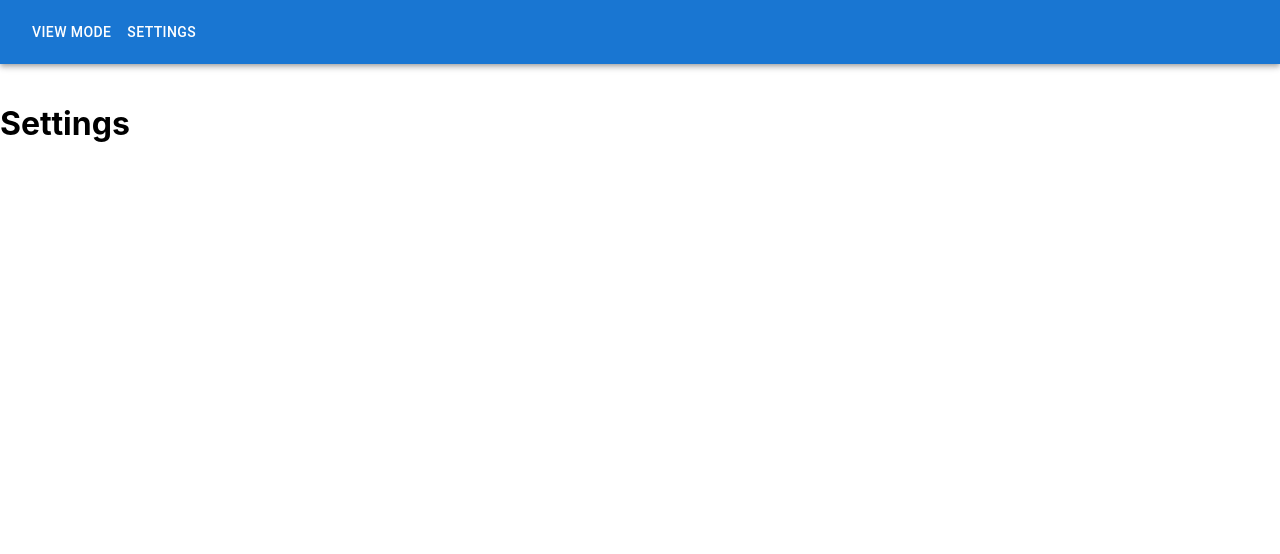
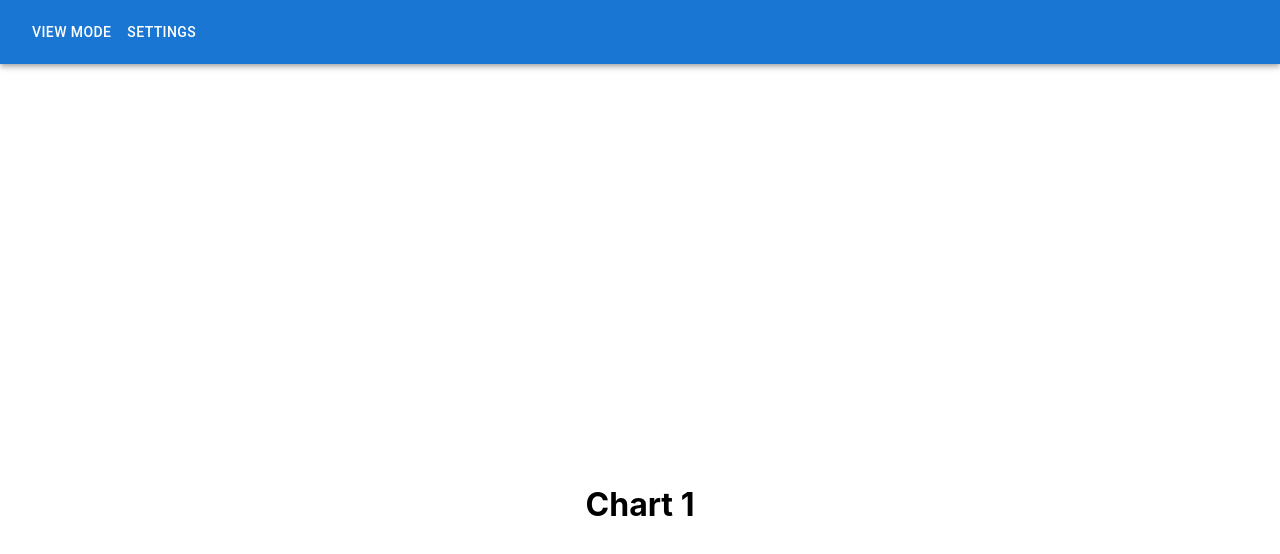
Before and after one commit to ThePeregrinus/highcharts-demo, a React (Create React App) app: page /settings in a window 1280 px wide. Shown: the top 554 px of the page. Built offline with nearby package versions, Linux system fonts and the light colour scheme.

Commit message:
center grid

```diff
--- a/src/components/ListCharts/index.tsx
+++ b/src/components/ListCharts/index.tsx
@@ -1,5 +1,23 @@
-import { Box } from '@mui/material';
+import { useContext, useEffect, useState } from 'react';
+import Grid from '@mui/material/Grid';
+
+import { Context } from '../../App';
 
 export const ListCharts = () => {
-  return <h1>Settings</h1>;
+  const value = useContext(Context);
+
+  return (
+    <Grid
+      container
+      spacing={0}
+      direction="column"
+      alignItems="center"
+      justifyContent="center"
+      style={{ minHeight: '100vh' }}
+    >
+      <Grid item xs={3}>
+        <h1>{value.chartState[0].title.text}</h1>
+      </Grid>
+    </Grid>
+  );
 };
--- a/src/pages/Settings/index.tsx
+++ b/src/pages/Settings/index.tsx
@@ -1,10 +1,6 @@
 import { ListCharts } from '../../components/ListCharts';
 import { useContext, useEffect, useState } from 'react';
 
-import { Context } from '../../App';
-
 export const Setting = () => {
-  const value = useContext(Context);
-
   return <ListCharts />;
 };
```
